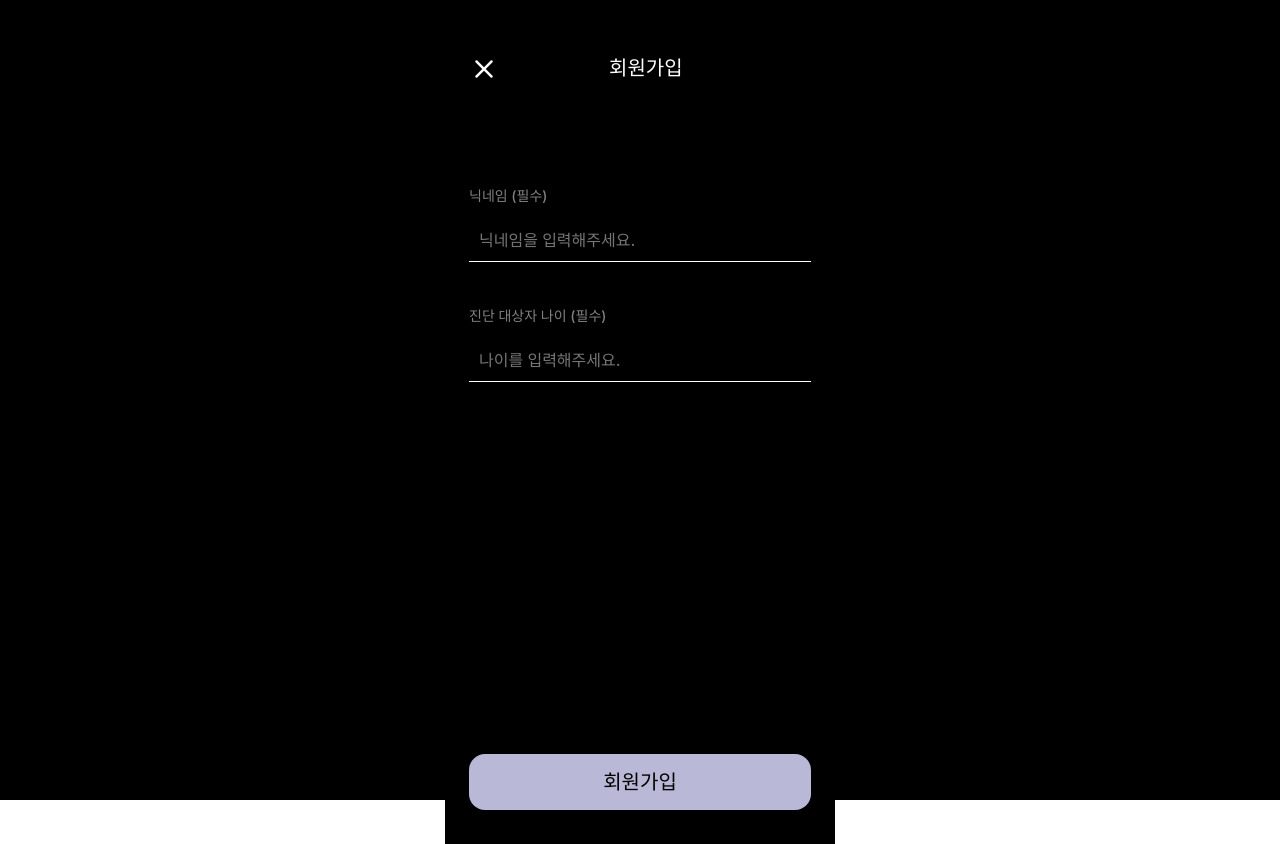
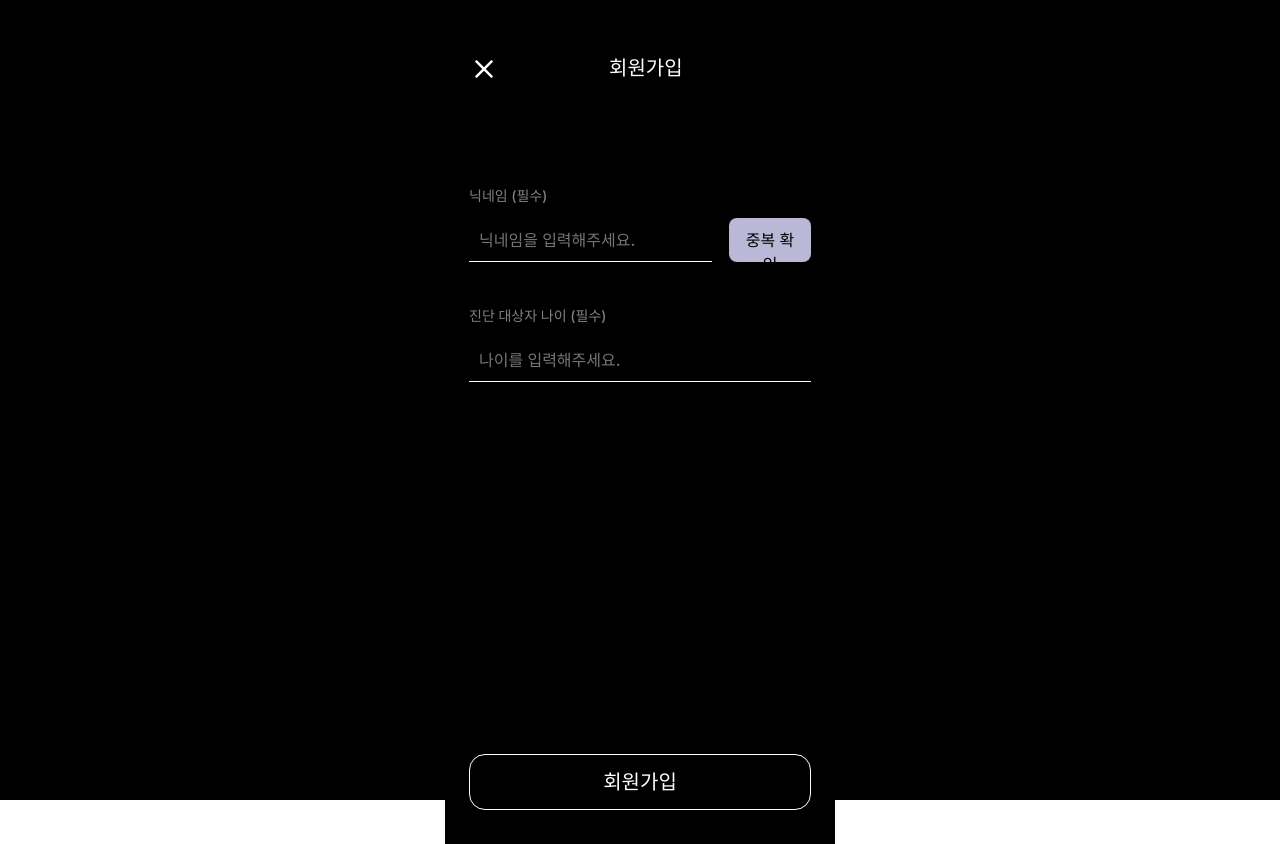
Before and after one commit to Club-PARD/UJaCha_WEB, a React (Create React App) app: page /register in a window 1280 px wide. Built offline with nearby package versions, Linux system fonts and the light colour scheme; no server answers; a web font is replaced by a local one.

Commit message:
style : style 수정

```diff
--- a/src/Pages/LoginPage/RegisterPage.js
+++ b/src/Pages/LoginPage/RegisterPage.js
@@ -7,13 +7,20 @@ import {userInfo} from "../../Atoms";
 import {useNavigate} from "react-router-dom";
 import axios from "axios";
 import {Modal} from "../../Layout/Modal";
-import { BlackContainer } from "../IntroPage/IntroPage";
-import { Button } from "../IntroPage/Components/IntroPageMain";
+import {BlackContainer} from "../IntroPage/IntroPage";
+import {Button} from "../IntroPage/Components/IntroPageMain";
 
 function RegisterPage() {
     const [userInfoData, setUserInfoData] = useRecoilState(userInfo); // 유저 정보 저장
     const [tempUserInfo, setTempUserInfo] = useState(userInfoData);
     const [isModalOpen, setIsModalOpen] = useState(false);
+    const [isDuplicate, setIsDuplicate] = useState(true);
+    const [duplicateErrorMessage, setDuplicateErrorMessage] = useState(""); // 중복 에러 메시지
+
+    const [isNicknameValid, setIsNicknameValid] = useState(false);
+    const [isChildAgeValid, setIsChildAgeValid] = useState(false);
+    const [isRegisterButtonEnabled, setIsRegisterButtonEnabled] = useState(false);
+
     const openModal = () => {
         setIsModalOpen(true);
     };
@@ -28,10 +35,20 @@ function RegisterPage() {
     // console.log("tempUserInfo", tempUserInfo); }, [tempUserInfo]); 로그인 정보가 없을 때
     // 이동
     useEffect(() => {
-        if (userInfoData.uid == "")
+        if (userInfoData.uid === "")
             navigate("/");
         }
     )
+
+    // 회원가입 버튼 활성화 여부 확인
+    useEffect(() => {
+        if (!isDuplicate && isChildAgeValid) {
+            // 모든 입력이 유효할 때만 버튼 활성화
+            setIsRegisterButtonEnabled(true);
+        } else {
+            setIsRegisterButtonEnabled(false);
+        }
+    }, [isDuplicate, isChildAgeValid]);
 
     const handleInputChange = (e) => {
         const {name, value} = e.target;
@@ -39,44 +56,78 @@ function RegisterPage() {
             ...prevData,
             [name]: value
         }));
+
+        // 진단 대상자 나이가 입력되었는지 확인하여 상태 업데이트
+
+        if (name == "childAge") {
+            if (value !== "") {
+                setIsChildAgeValid(true);
+            } else {
+                setIsChildAgeValid(false);
+                setIsRegisterButtonEnabled(false);
+            }
+            console.log("isChildAgeValid", isChildAgeValid);
+        } else if (name === "nickname") {
+            if (value !== "") {
+                setIsNicknameValid(true);
+            } else {
+                setIsNicknameValid(false);
+            }
+            console.log("isNicknameValid", isNicknameValid);
+        }
     }
 
-    const handleRegister = () => {
-        try {
-            console.log("tempUserInfo", tempUserInfo);
-
+    const handleCheckDuplicate = () => {
+        console.log("nickname type:", typeof tempUserInfo.nickname);
         axios
             .get(
                 process.env.REACT_APP_URL + "/api/member/duplicate?nickname=" + tempUserInfo.nickname
             )
             .then(function (response) {
                 // HTTP GET 요청에 대한 응답을 비동기적으로 처리합니다.
+                setIsDuplicate(response.data); // 중복 여부 업데이트
                 console.log("responseDuplicate", response.data);
+                if (response.data) {
+                    setDuplicateErrorMessage("중복된 이름입니다."); // 중복일 경우 에러 메시지 설정
+                } else {
+                    setDuplicateErrorMessage("사용 가능한 이름입니다."); // 중복이 아닐 경우 에러 메시지 초기화
+                }
                 // 이제 response.data를 사용하여 false 값을 얻을 수 있습니다. 아래는 필요에 따라 추가적인 작업을 할 수 있습니다. 예를
                 // 들어, 응답에 따라 조건부로 다른 동작을 수행할 수 있습니다.
-                    if (response.data === false) {
-                        alert("가능한 이름입니다.");
-                        const response = axios.post(     process.env.REACT_APP_URL +
-                        "/api/member/first", tempUserInfo ); console.log("post result",
-                            response.data);
-                        navigate("/home");
-                    } else {
-                        alert("중복된 이름입니다.");
-                    }
-
             })
             .catch(function (error) {
                 // 오류 처리
                 console.error("Error sending first data : ", error);
             });
+    }
+
+    const handleRegister = () => {
+        try {
+            if (isRegisterButtonEnabled) {
+                console.log("tempUserInfo", tempUserInfo);
+
+                if (isDuplicate === false) {
+                    const response = axios.post(
+                        process.env.REACT_APP_URL + "/api/member/first",
+                        tempUserInfo
+                    );
+                    console.log("post result", response);
+                    navigate("/home");
+                } else {
+                    alert("중복된 이름입니다.");
+                }
+            } else {
+                console.log("응 안돼~");
+            }
 
         } catch (error) {
             console.error("Error sending first data : ", error);
         }
+
     }
 
     return (
-        <BlackContainer height = "100vh">
+        <BlackContainer height="100vh">
             <RegisterPageContainer>
                 <WrapperHeader>
                     <ImgOpacity50
@@ -91,12 +142,19 @@ function RegisterPage() {
                 <WrapperInput>
                     <DivInput>
                         <InputTitle>닉네임 (필수)</InputTitle>
+                        <DivInputInner>
                             <Input
                                 type="text"
                                 placeholder="닉네임을 입력해주세요."
                                 value={tempUserInfo.nickname}
                                 name="nickname"
-                            onChange={handleInputChange}></Input>
+                                onChange={handleInputChange}
+                                flex="7"></Input>
+                            <DivButton>
+                                <DulButton onClick={handleCheckDuplicate}>중복 확인</DulButton>
+                            </DivButton>
+                        </DivInputInner>
+                        {duplicateErrorMessage && <ErrorMessage available={isDuplicate}>{duplicateErrorMessage}</ErrorMessage>}
                     </DivInput>
                     <DivInput>
                         <InputTitle>진단 대상자 나이 (필수)</InputTitle>
@@ -106,9 +164,14 @@ function RegisterPage() {
                             value={tempUserInfo.childAge}
                             name="childAge"
                             onChange={handleInputChange}></Input>
+
                     </DivInput>
                 </WrapperInput>
-                <WrapperButton onClick={handleRegister}>회원가입</WrapperButton>
+                <WrapperButton
+                    onClick={handleRegister}
+                    isRegisterButtonEnabled={isRegisterButtonEnabled}>
+                    회원가입
+                </WrapperButton>
             </RegisterPageContainer>
         </BlackContainer>
     )
@@ -133,17 +196,25 @@ const WrapperButton = styled(Button)`
     height : 56px;
 
     border-radius: 16px;
-    border : none;
+    border :  ${props => props.isRegisterButtonEnabled === true
+    ? 'none'
+    : '1px solid white'};
+    color : white;
 
     font-size: 20px;
     font-weight: 500;
     line-height: 30px;
 
     margin-bottom: 10px;
-    background-color: ${theme.colors.purple_100};
 
-    &:hover{
-        background-color : #8280FF;
+    background-color: ${props => props.isRegisterButtonEnabled === true
+        ? theme.colors.purple_100
+        : 'transparent'};
+
+    &:hover {
+        background-color: ${props => props.isRegisterButtonEnabled === true
+            ? '#8280FF'
+            : theme.colors.purple_100};
     }
 `
 
@@ -178,6 +249,7 @@ const InputTitle = styled.p `
 `
 
 const Input = styled.input `
+    flex : ${props => props.flex};
     width: 100%;
     box-sizing: border-box;
     height: 44px;
@@ -207,6 +279,7 @@ const WrapperHeader = styled.div `
     align-items: center;
 
     margin-top: 30px;
+
 `
 
 const HeaderTitle = styled.p `
@@ -215,4 +288,46 @@ const HeaderTitle = styled.p `
     line-height: 23.87px;
     margin-left: 110px;
 `
+
+const DivInputInner = styled.div `
+    width: 100%;
+    height: auto;
+
+    display: flex;
+    /* background-color: yellow; */
+`
+
+const DivButton = styled.div `
+    flex : 3;
+
+    display: flex;
+    justify-content: end;
+    /* background-color: green; */
+`
+
+const DulButton = styled(Button)`
+    width : 82px;
+    height : 44px;
+
+    font-size: 16px;
+    font-weight: 500;
+    line-height: 24px;
+
+    padding : 10px;
+    border-radius: 8px;
+    border : none;
+    background-color: ${theme.colors.purple_100};
+
+    &:hover{
+        background-color: #8280FF;
+    }
+`
+
+const ErrorMessage = styled.p `
+    color: ${props => props.available
+    ? theme.colors.red_100
+    : theme.colors.green_100};
+    font-size: 14px;
+    margin-top: 5px;
+`;
 export default RegisterPage;
```
Lines whose indentation alone changed are shown as unchanged.
